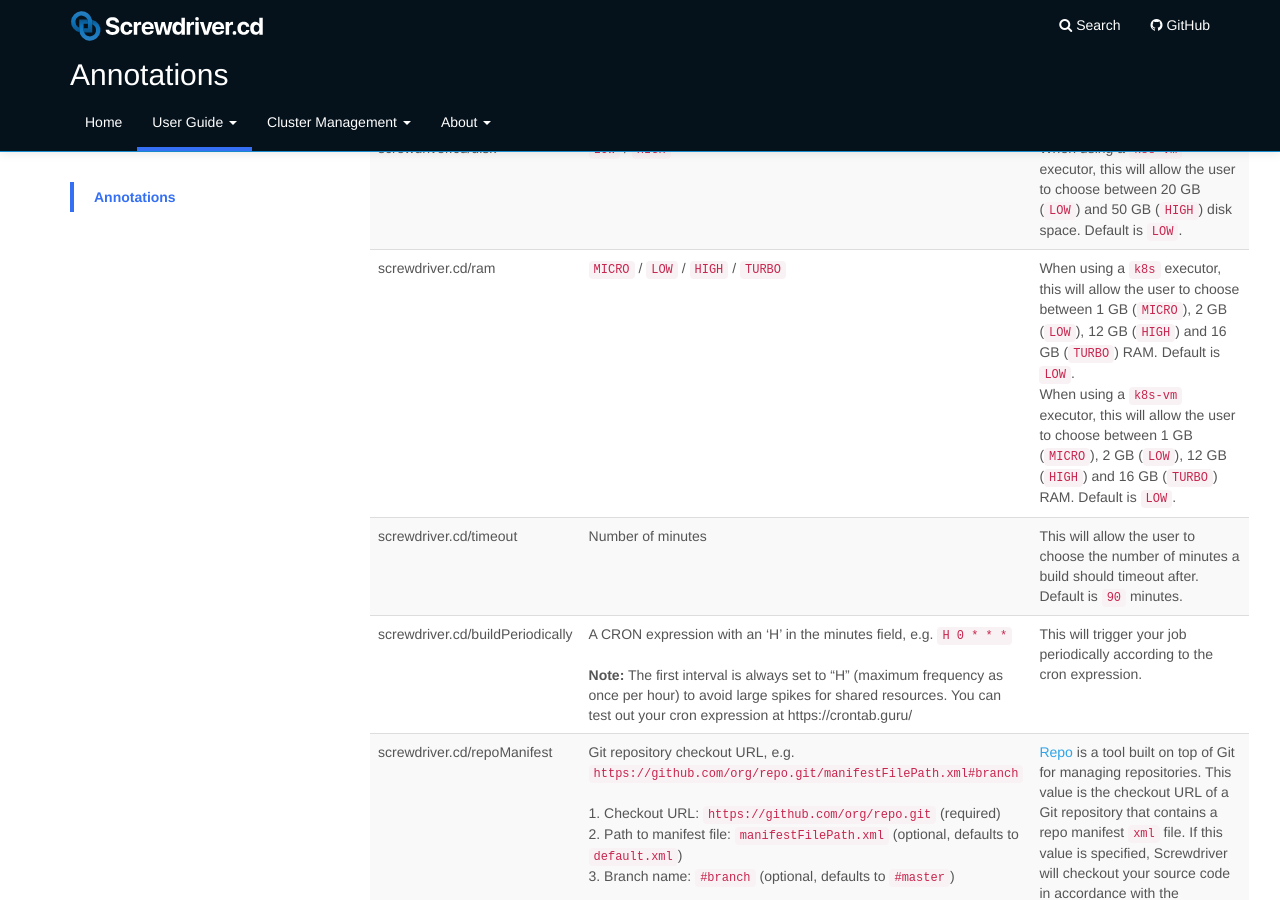
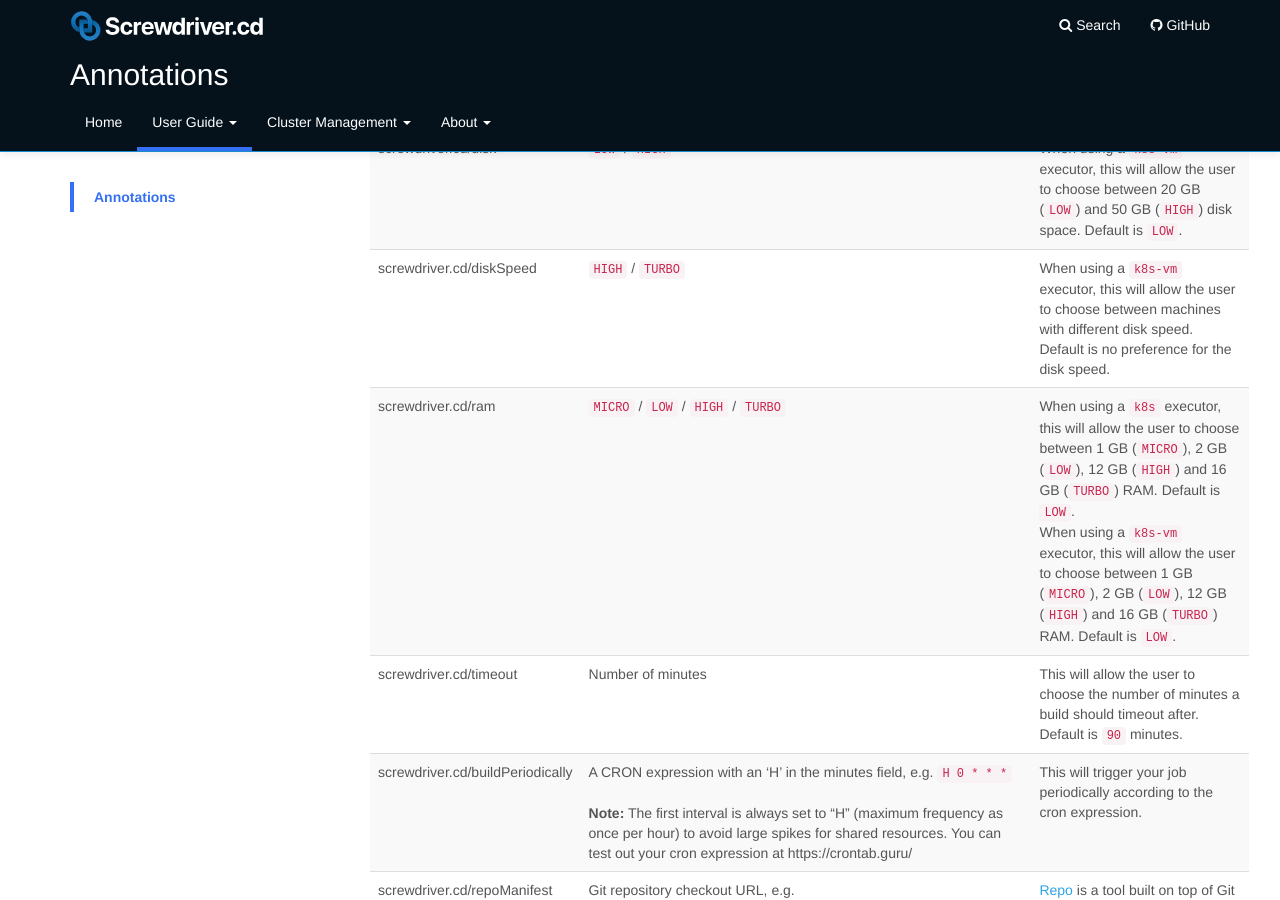
Before and after one commit to screwdriver-cd/guide, a Jekyll site: the page built from docs/user-guide/configuration/annotations.md, in a window 1280 px wide and 900 px high, scrolled down 1090 px. Built offline with Jekyll 4.4.1, drawn with Linux system fonts in a browser that asks for light colours.

Commit message:
fix: add diskSpeed annotation

```diff
--- a/docs/user-guide/configuration/annotations.md
+++ b/docs/user-guide/configuration/annotations.md
@@ -37,6 +37,7 @@ Some Annotations are used to modify the properties of the build environment. The
 | screwdriver.cd/executor | Ask your cluster admin | This will determine what compute system is used to run the build. For example, set the build to run in a VM, a kubernetes pod, a docker container, or a Jenkins agent. |
 | screwdriver.cd/cpu | `MICRO` / `LOW` / `HIGH` / `TURBO` | When using a `k8s` executor, this will allow the user to choose between 0.5 (`MICRO`), 2 (`LOW`), 6 (`HIGH`) and 12 (`TURBO`) CPU resources. Default is `LOW`.<br>   When using a `k8s-vm` executor, this will allow the user to choose between 1 (`MICRO`), 2 (`LOW`), 6 (`HIGH`), and 12 (`TURBO`) CPU resources. Default is `LOW`. |
 | screwdriver.cd/disk | `LOW` / `HIGH` | When using a `k8s-vm` executor, this will allow the user to choose between 20 GB (`LOW`) and 50 GB (`HIGH`) disk space. Default is `LOW`. |
+| screwdriver.cd/diskSpeed | `HIGH` / `TURBO` | When using a `k8s-vm` executor, this will allow the user to choose between machines with different disk speed. Default is no preference for the disk speed. |
 | screwdriver.cd/ram | `MICRO` / `LOW` / `HIGH` / `TURBO` | When using a `k8s` executor, this will allow the user to choose between 1 GB (`MICRO`), 2 GB (`LOW`), 12 GB (`HIGH`) and 16 GB (`TURBO`) RAM. Default is `LOW`.<br> When using a `k8s-vm` executor, this will allow the user to choose between 1 GB (`MICRO`), 2 GB (`LOW`), 12 GB (`HIGH`) and 16 GB (`TURBO`) RAM. Default is `LOW`. |
 | screwdriver.cd/timeout | Number of minutes | This will allow the user to choose the number of minutes a build should timeout after. Default is `90` minutes. |
 | screwdriver.cd/buildPeriodically | A CRON expression with an 'H' in the minutes field, e.g. `H 0 * * *` <br><br>**Note:** The first interval is always set to "H" (maximum frequency as once per hour) to avoid large spikes for shared resources. You can test out your cron expression at https://crontab.guru/ | This will trigger your job periodically according to the cron expression. |
```
